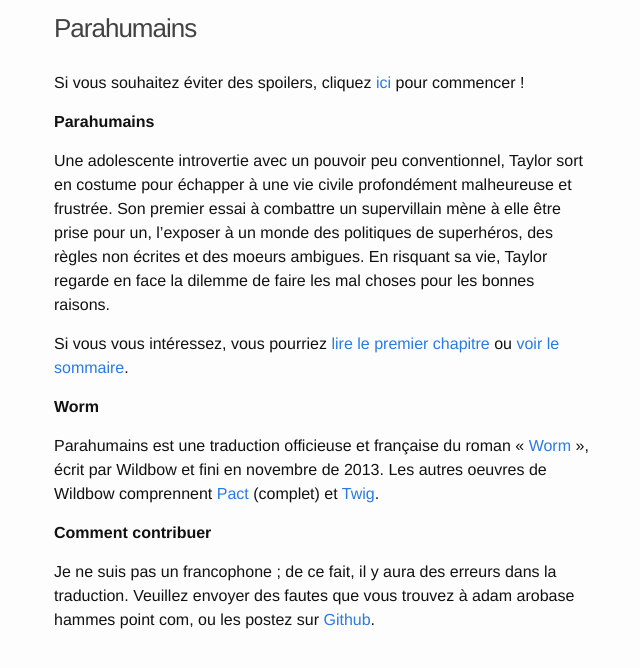
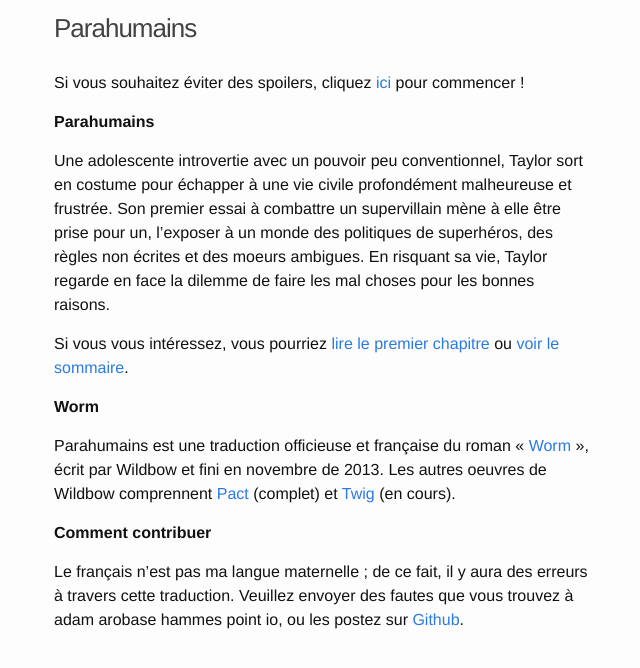
Before and after one commit to parahumains/parahumains.github.io, a Jekyll site: the page built from index.md, in a window 1280 px wide. Shown: the top 668 px of the page, without its empty margins (316-956 px from the left). Built offline with Jekyll 4.4.1, drawn with Linux system fonts in a browser that asks for light colours.

Commit message:
Minor wording changes

```diff
--- a/index.md
+++ b/index.md
@@ -17,10 +17,10 @@ Si vous vous intéressez, vous pourriez [lire le premier chapitre]({{ site.url }
 **Worm**
 
 Parahumains est une traduction officieuse et française du roman « [Worm](https://parahumans.wordpress.com) », écrit par Wildbow et fini en novembre de 2013.
-Les autres oeuvres de Wildbow comprennent [Pact](https://pactwebserial.wordpress.com) (complet) et [Twig](https://twigserial.wordpress.com).
+Les autres oeuvres de Wildbow comprennent [Pact](https://pactwebserial.wordpress.com) (complet) et [Twig](https://twigserial.wordpress.com) (en cours).
 
 
 **Comment contribuer**
 
-Je ne suis pas un francophone ; de ce fait, il y aura des erreurs dans la traduction.
-Veuillez envoyer des fautes que vous trouvez à adam arobase hammes point com, ou les postez sur [Github](https://github.com/parahumains/parahumains.github.io/issues/new).
+Le français n'est pas ma langue maternelle ; de ce fait, il y aura des erreurs à travers cette traduction.
+Veuillez envoyer des fautes que vous trouvez à adam arobase hammes point io, ou les postez sur [Github](https://github.com/parahumains/parahumains.github.io/issues/new).
```
Also changed, not shown: _posts/gestation/2017-03-27-gestation-01.md (+1 -1 lines).
